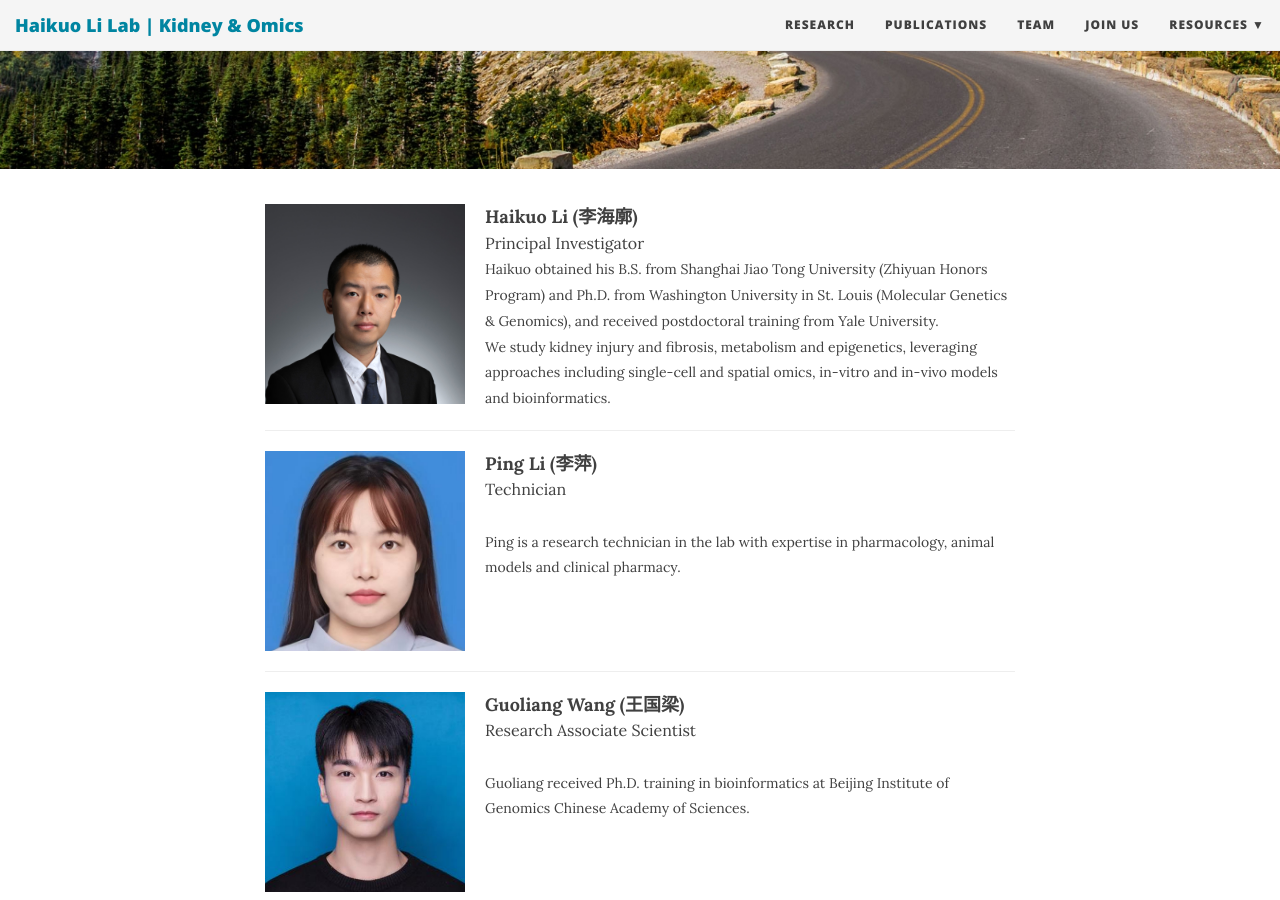
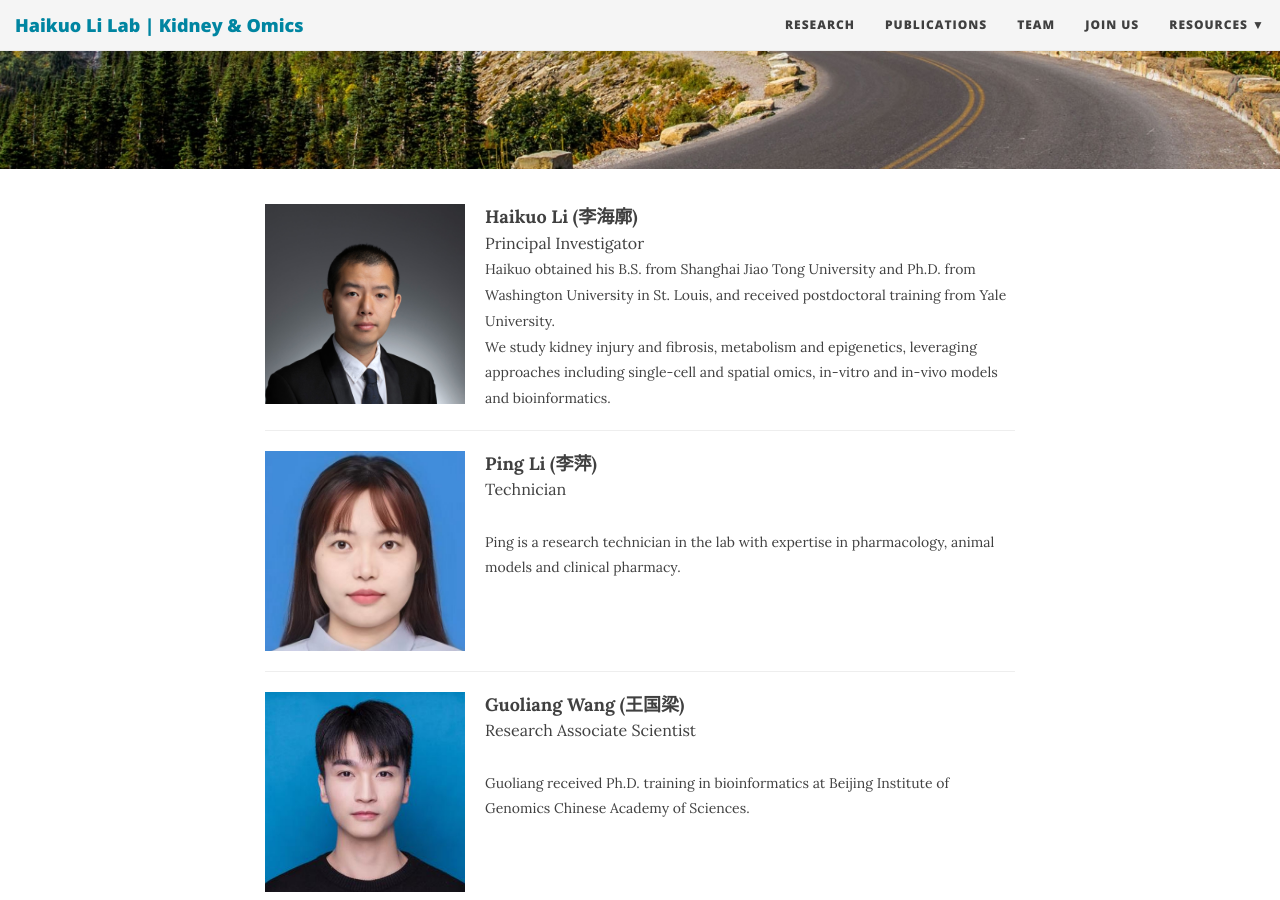
Before and after one commit to TheLiLab/thelilab.github.io, a Jekyll site: the page built from team.md, in a window 1280 px wide and 900 px high, scrolled down 320 px. Built offline with Jekyll 4.4.1, drawn with Linux system fonts in a browser that asks for light colours; nearby versions of some CDN libraries.

Commit message:
Update team.md

```diff
--- a/team.md
+++ b/team.md
@@ -18,7 +18,7 @@ bigimg:
       Principal Investigator<br>
     </span>
     <span style="font-size: 14px;">
-      Haikuo obtained his B.S. from Shanghai Jiao Tong University (Zhiyuan Honors Program) and Ph.D. from Washington University in St. Louis (Molecular Genetics & Genomics), and received postdoctoral training from Yale University.<br>
+      Haikuo obtained his B.S. from Shanghai Jiao Tong University and Ph.D. from Washington University in St. Louis, and received postdoctoral training from Yale University.<br>
       We study kidney injury and fibrosis, metabolism and epigenetics, leveraging approaches including single-cell and spatial omics, in-vitro and in-vivo models and bioinformatics.
     </span>
   </div></div>
```
